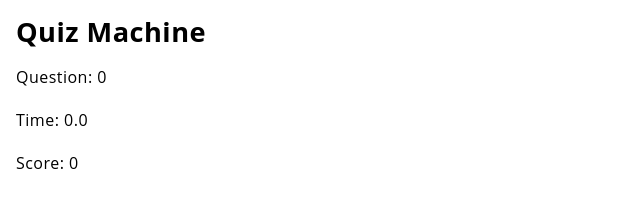
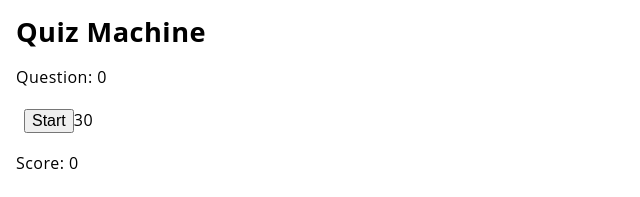
Before and after one commit to rolandjlevy/react-quizmachine, a React app: page / in a window 1280 px wide. Shown: the top 197 px of the page, without its empty margins (0-640 px from the left). Built offline with nearby package versions, Linux system fonts and the light colour scheme; no server answers.

Commit message:
Timer not working

```diff
--- a/src/components/Timer.js
+++ b/src/components/Timer.js
@@ -11,32 +11,33 @@
 // export default Timer;
 
 import React from 'react';
+
 class Timer extends React.Component {
-    constructor () {
-        super()
-        this.state = {
-            elapsed: 0
-        }
+    constructor(props) {
+        super(props);
+        this.state = { timer: 30 };
     }
 
-    componentDidMount (){
-        this.timer = setInterval(this.tick, 50);
+    startTimer () {
+        this.timerCall = setInterval(() => {
+            this.runTimer();
+        }, 1000);
     }
 
-    componentWillUnmount (){
-        clearInterval(this.timer);
-    }
+    runTimer () {
+        if (this.state.timer === 0) clearInterval(this.timerCall)
+        this.setState((prevstate) => ({ timer: prevstate.timer-1 }));
+    };
 
-    tick(){
-        this.setState({elapsed: new Date() - this.props.start});
+    componentWillUnmount() {
+        clearInterval(this.timerCall);
     }
 
     render() {
-        const elapsed = Math.round(this.state.elapsed / 100);
-        const seconds = (elapsed / 10).toFixed(1);
         return (
             <div>
-                Time: {seconds}
+                <button onClick={this.startTimer}>Start</button>
+                 {this.state.timer === 0 ? 'Times Up!' : this.state.timer }
             </div>
         )
     }
```
